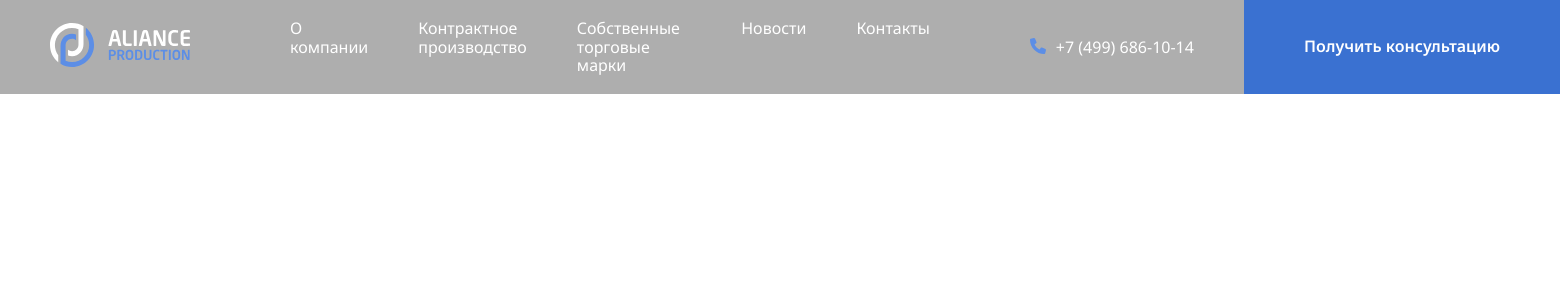
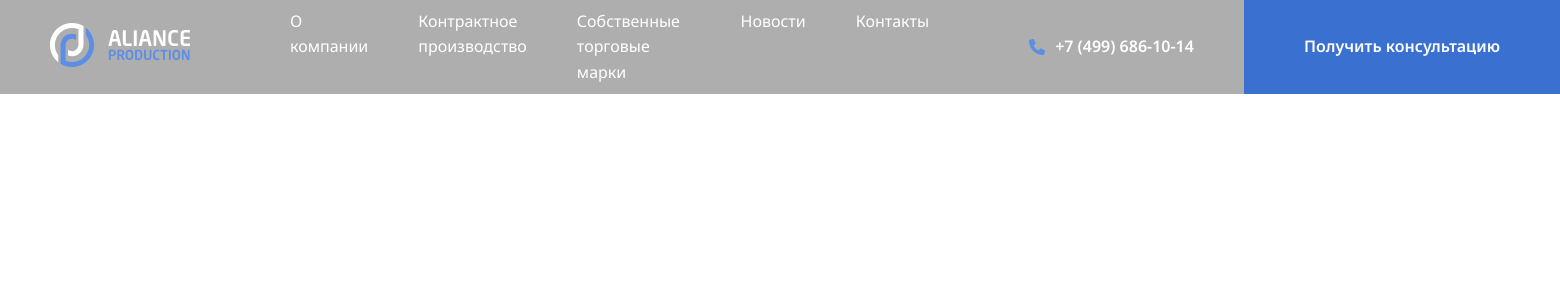
Before and after one commit to steveroad/Aliance, a PHP site: page / in a window 1560 px wide. Shown: the top 300 px of the page. Run offline with PHP 8.4, Linux system fonts and the light colour scheme.

Commit message:
fix: header css

```diff
--- a/css/style.css
+++ b/css/style.css
@@ -4,6 +4,18 @@
 
 body {
   font-family: "Noto Sans", sans-serif;
+}
+
+.--p {
+  font-size: 16px;
+  font-weight: 400;
+  line-height: 25.6px;
+}
+
+.--bold {
+  font-size: 16px;
+  font-weight: 600;
+  line-height: 25.6px;
 }
 
 .navbar {
@@ -31,7 +43,6 @@ body {
 }
 
 .header-nav-link {
-  font-size: 16px;
   text-decoration: none;
   color: inherit;
 }
@@ -48,7 +59,6 @@ body {
 
 .header-phone-link {
   text-decoration: none;
-  font-size: 16px;
   color: inherit;
 }
 
@@ -61,9 +71,6 @@ body {
   background-color: #3a71d1;
   color: #fff;
   border: none;
-  font-size: 16px;
-  font-weight: 600;
-  line-height: 160%;
   padding: 25px 60px;
 }
 
--- a/index.html
+++ b/index.html
@@ -23,19 +23,19 @@
       </a>
 
       <ul class="header-nav">
-        <li class="header-nav-item"><a class="header-nav-link" href="">О компании</a></li>
-        <li class="header-nav-item"><a class="header-nav-link" href="">Контрактное производство</a></li>
-        <li class="header-nav-item"><a class="header-nav-link" href="">Собственные торговые марки</a></li>
-        <li class="header-nav-item"><a class="header-nav-link" href="">Новости</a></li>
-        <li class="header-nav-item"><a class="header-nav-link" href="">Контакты</a></li>
+        <li class="header-nav-item"><a class="header-nav-link --p" href="">О компании</a></li>
+        <li class="header-nav-item"><a class="header-nav-link --p" href="">Контрактное производство</a></li>
+        <li class="header-nav-item"><a class="header-nav-link --p" href="">Собственные торговые марки</a></li>
+        <li class="header-nav-item"><a class="header-nav-link --p" href="">Новости</a></li>
+        <li class="header-nav-item"><a class="header-nav-link --p" href="">Контакты</a></li>
       </ul>
 
       <div class="header-phone">
         <img src="img/phone.svg" alt="Icon phone">
-        <a href="tel:+74996861014" class="header-phone-link">+7 (499) 686-10-14</a>
+        <a href="tel:+74996861014" class="header-phone-link --bold">+7 (499) 686-10-14</a>
       </div>
       <!-- /.header-phone -->
-      <button class="header-button button">Получить консультацию</button>
+      <button class="header-button button --bold">Получить консультацию</button>
       <!-- /.header-button -->
     </nav>
     <!-- /.navbar -->
```
